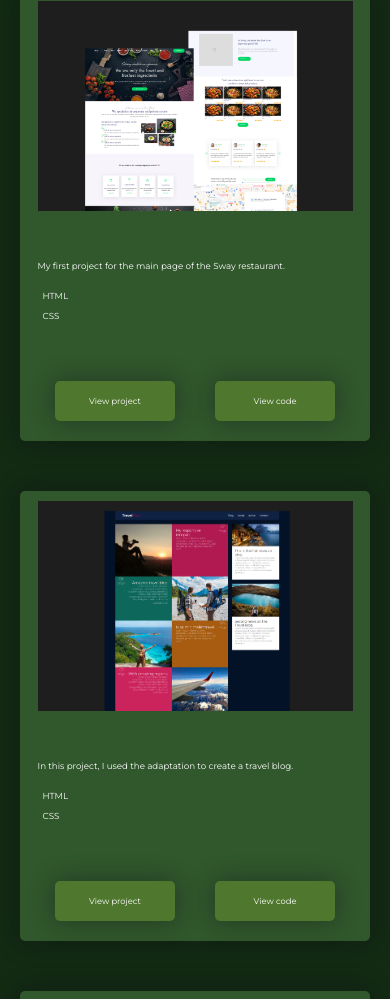
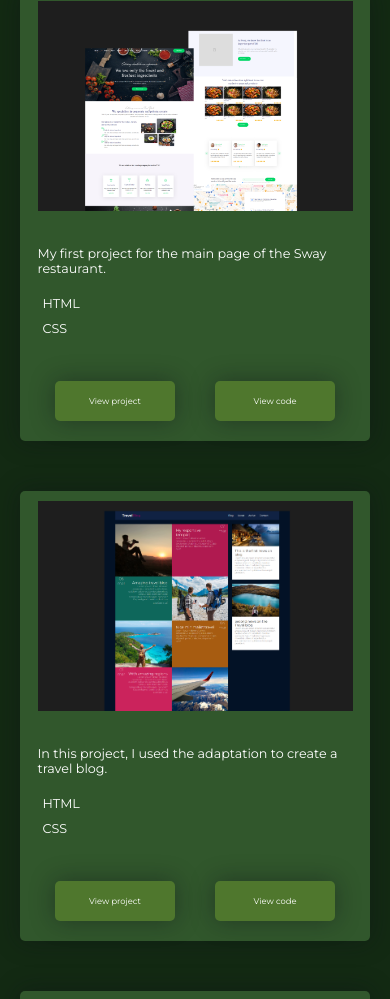
Before and after one commit to PhantomZhuk/portfolio, a plain HTML site: page index.html in a window 390 px wide. Shown: the part 2305-3304 px from the top of the page. Drawn offline with Linux system fonts and the light colour scheme.

Commit message:
Add files via upload

```diff
--- a/style.scss
+++ b/style.scss
@@ -240,7 +240,7 @@
 
             .aboutbox {
                 width: 115px;
-                height: 36px;
+                min-height: 36px;
                 border-radius: 4px;
                 background-color: #31572C;
                 box-shadow: 0px 0px 24px 0px rgba(15, 16, 24, 0.42);
@@ -447,7 +447,7 @@
                     width: 90%;
 
                     p {
-                        font-size: calc(6px + 0.7vw);
+                        font-size: calc(7px + 0.7vw);
                         font-style: normal;
                         font-weight: 400;
                     }
@@ -459,7 +459,7 @@
                         // column-count: 2;
 
                         li {
-                            font-size: calc(6px + 0.7vw);
+                            font-size: calc(7px + 0.7vw);
                             font-style: normal;
                             font-weight: 400;
                             margin-bottom: 10px;
@@ -811,6 +811,24 @@
                 width: 70%;
             }
         }
+
+        .portfolioPage {
+            .my-works {
+                .card {
+                    .description {
+                        p {
+                            font-size: calc(10px + 0.7vw);
+                        }
+
+                        ul {
+                            li {
+                                font-size: calc(10px + 0.7vw);
+                            }
+                        }
+                    }
+                }
+            }
+        }
     }
 }
 
```
Also changed, not shown: style.css, 1 other file.
